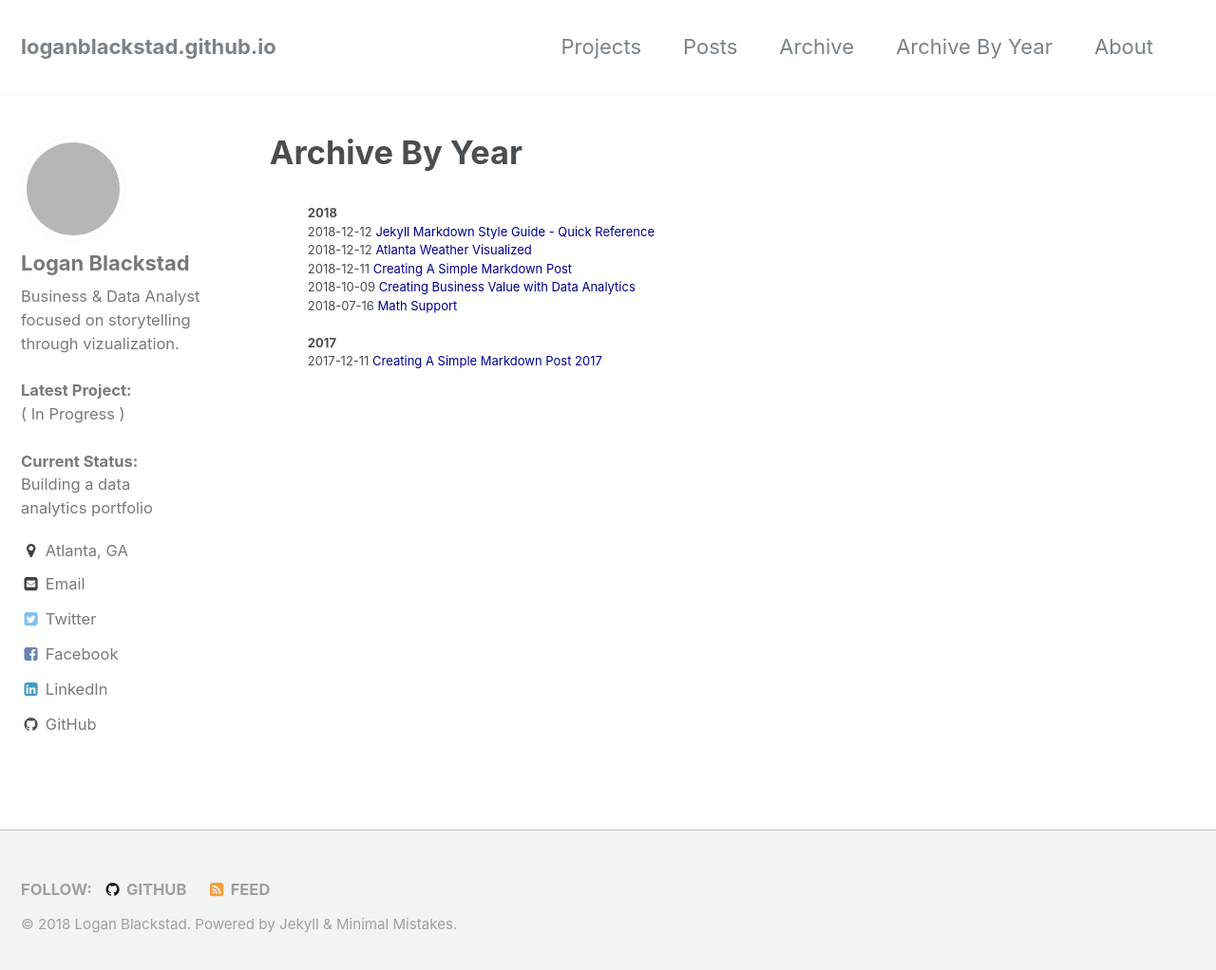
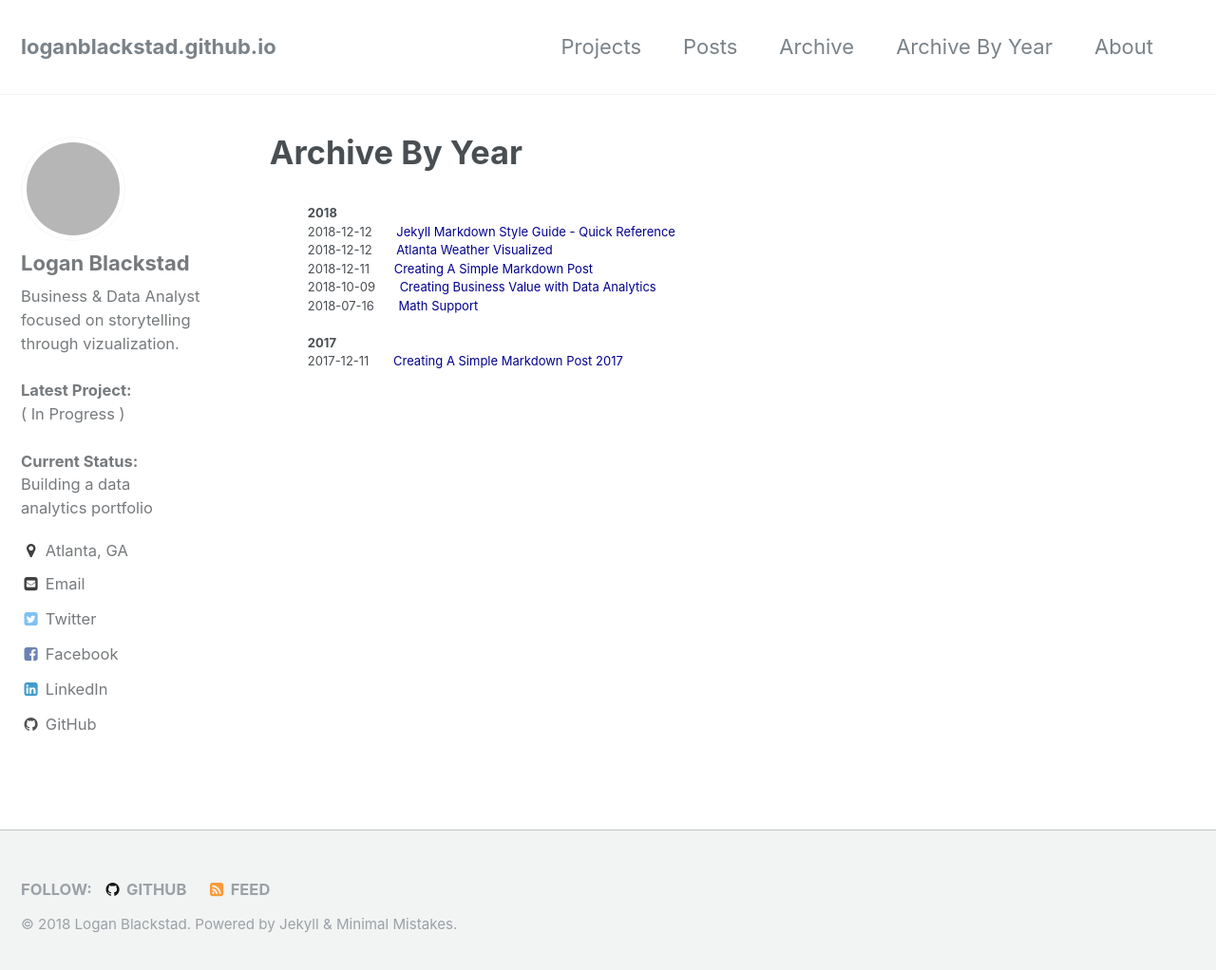
Before and after one commit to loganblackstad/loganblackstad.github.io, a Jekyll site: the page built from _pages/archive-by-year.html, in a window 1280 px wide and 1030 px high. Shown: the top 1022 px of the window at 95% size. Built offline with Jekyll 4.4.1, drawn with Linux system fonts in a browser that asks for light colours; grey boxes are pictures that could not be loaded.

Commit message:
Update archive-by-year.html

```diff
--- a/_pages/archive-by-year.html
+++ b/_pages/archive-by-year.html
@@ -21,7 +21,7 @@ author_profile: true
 <br><strong><id="{{ year }}">{{ year }}</id="></strong><br>
 {% endunless %}
 <time datetime="{{ post.date | date:"%Y-%m-%d" }}">
-{{ post.date | date:"%Y-%m-%d" }}</time>
+{{ post.date | date:"%Y-%m-%d" }}</time> &nbsp; &nbsp; &nbsp;
 <a href="{{ site.baseurl }}{{ post.url }}" style="color:#00008e">{{ post.title }}</a><br />
 {% endfor %}
 {% else %}
```
